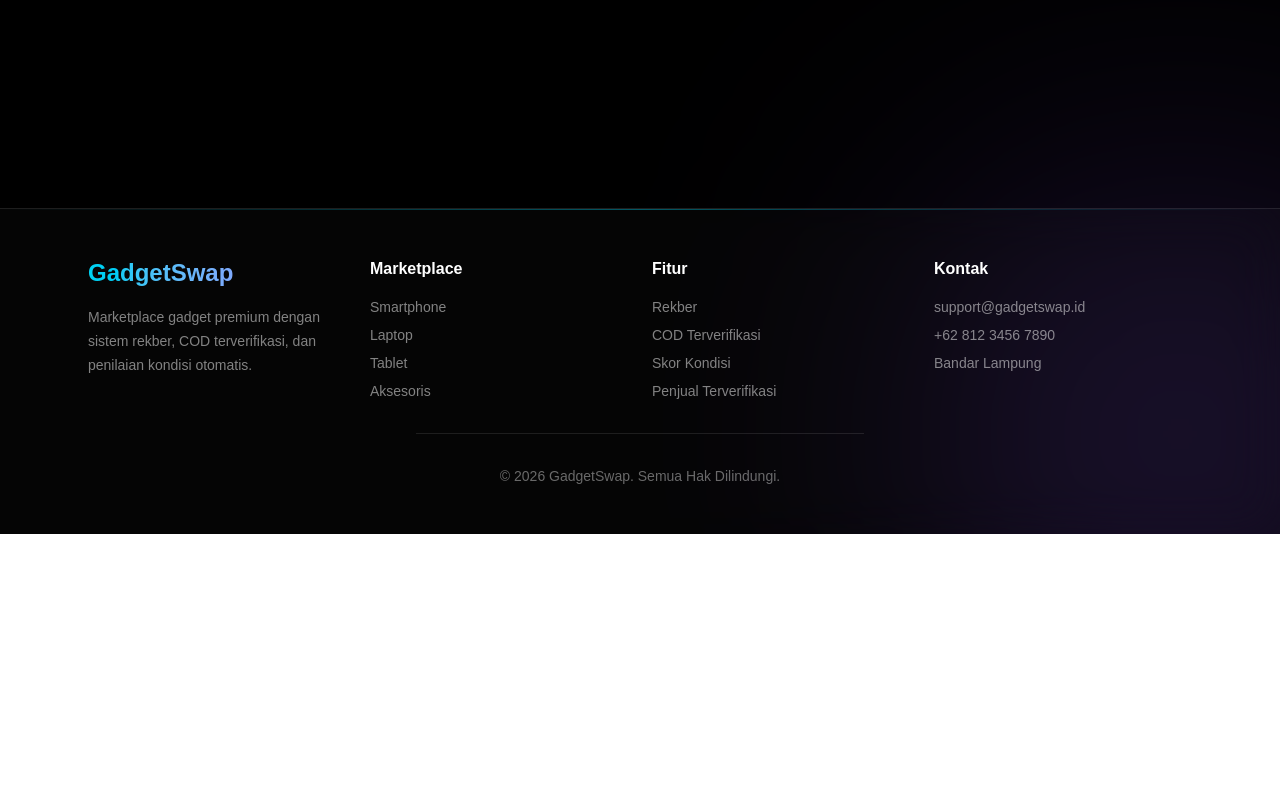
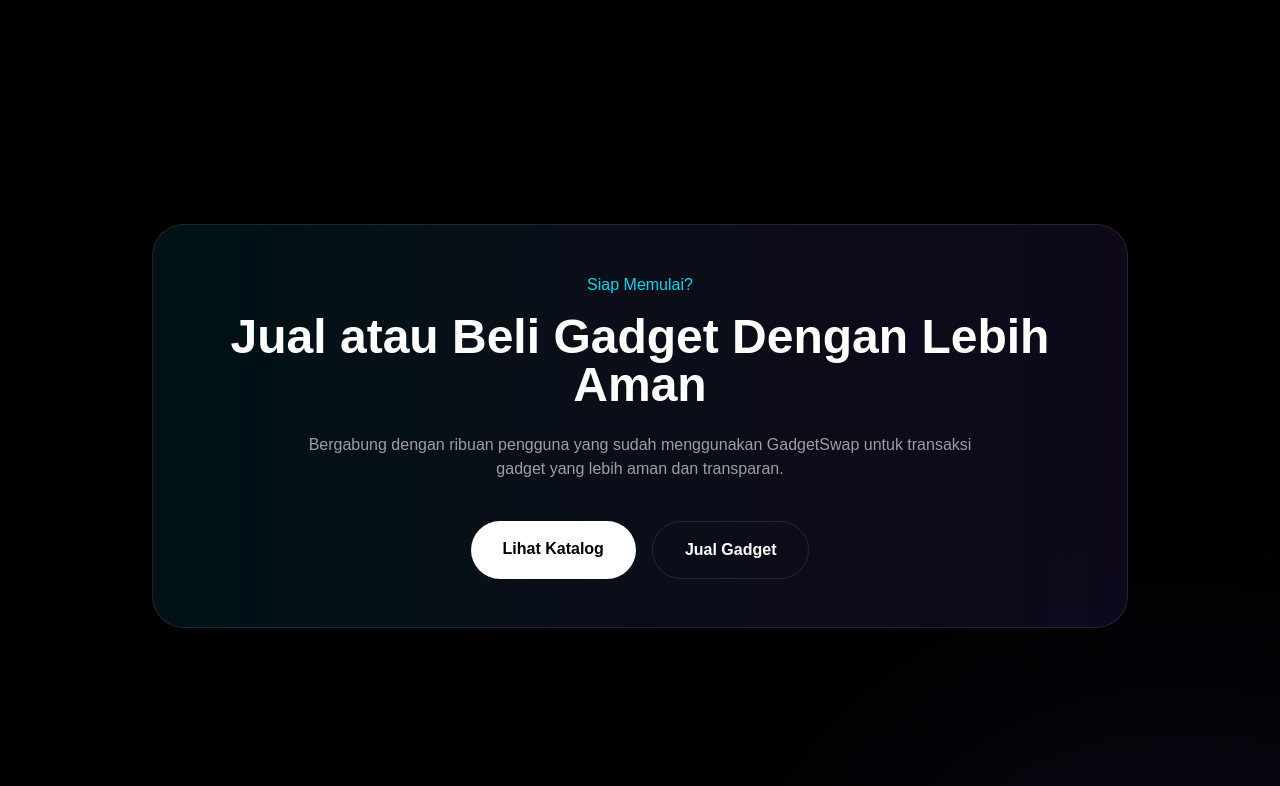
Before and after one commit to Rexlicky/gadgetswap, a Next.js app: page / in a window 1280 px wide. Shown: the part 5894-6680 px from the top of the page. Before the commit the page ends 6428 px from the top, so only its background shows below. Built offline with nearby package versions, Linux system fonts and the light colour scheme.

Commit message:
feat: add call to action section

```diff
--- a/src/app/page.js
+++ b/src/app/page.js
@@ -10,6 +10,7 @@
 import Footer from "@/components/Footer";
 import FAQ from "@/components/FAQ";
 import Testimonials from "@/components/Testimonials";
+import CallToAction from "@/components/CallToAction";
 
 export default function Home() {
   return (
@@ -67,6 +68,8 @@
           <FAQ />
 
           <Testimonials />
+
+          <CallToAction />
         </div>
       </section>
       <Footer />
--- /dev/null
+++ b/src/components/CallToAction.jsx
@@ -0,0 +1,38 @@
+import Link from "next/link";
+
+export default function CallToAction() {
+  return (
+    <section className="relative z-10 py-28">
+      <div className="mx-auto max-w-5xl px-6">
+        <div className="overflow-hidden rounded-[2rem] border border-white/10 bg-gradient-to-r from-cyan-500/10 to-violet-500/10 p-12 text-center backdrop-blur-xl">
+          <p className="text-cyan-400">Siap Memulai?</p>
+
+          <h2 className="mt-4 text-5xl font-bold">
+            Jual atau Beli Gadget Dengan Lebih Aman
+          </h2>
+
+          <p className="mx-auto mt-6 max-w-2xl text-white/60">
+            Bergabung dengan ribuan pengguna yang sudah menggunakan GadgetSwap
+            untuk transaksi gadget yang lebih aman dan transparan.
+          </p>
+
+          <div className="mt-10 flex flex-col justify-center gap-4 sm:flex-row">
+            <Link
+              href="/marketplace"
+              className="rounded-full bg-white px-8 py-4 font-semibold text-black transition hover:scale-105"
+            >
+              Lihat Katalog
+            </Link>
+
+            <Link
+              href="/sell"
+              className="rounded-full border border-white/10 px-8 py-4 font-semibold transition hover:border-cyan-400 hover:text-cyan-400"
+            >
+              Jual Gadget
+            </Link>
+          </div>
+        </div>
+      </div>
+    </section>
+  );
+}
```
